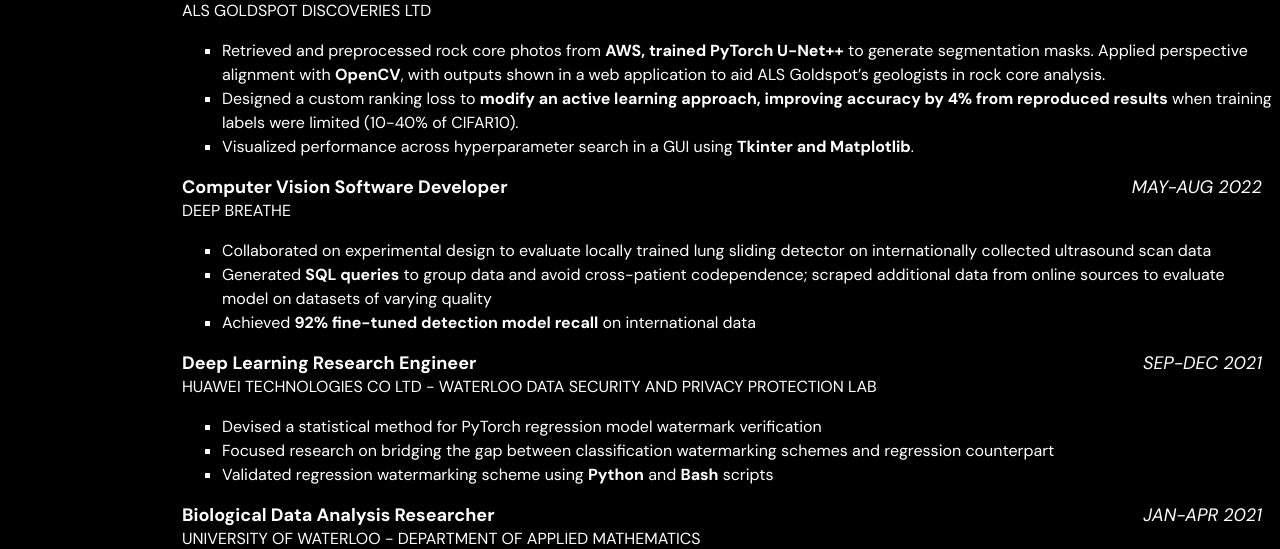
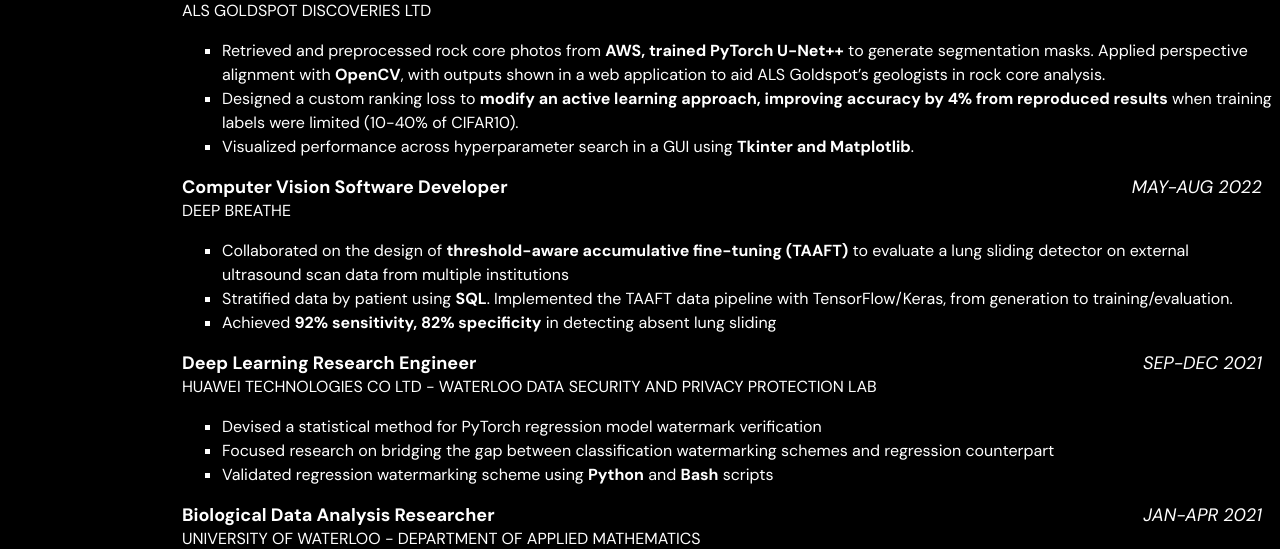
Before and after one commit to hmathlee/personal-website, a FastAPI app: page /resume in a window 1280 px wide. Shown: the part 920-1469 px from the top of the page. Run offline with FastAPI, Linux system fonts and the light colour scheme.

Commit message:
Modified resume

```diff
--- a/templates/resume.html
+++ b/templates/resume.html
@@ -122,11 +122,9 @@
                 <br>
                 DEEP BREATHE
                 <ul style="list-style-type:square;">
-                    <li>Collaborated on experimental design to evaluate locally trained lung sliding detector on
-                        internationally collected ultrasound scan data</li>
-                    <li>Generated <b>SQL queries</b> to group data and avoid cross-patient codependence; scraped additional
-                        data from online sources to evaluate model on datasets of varying quality</li>
-                    <li>Achieved <b>92% fine-tuned detection model recall</b> on international data</li>
+                    <li>Collaborated on the design of <b>threshold-aware accumulative fine-tuning (TAAFT)</b> to evaluate a lung sliding detector on external ultrasound scan data from multiple institutions</li>
+                    <li>Stratified data by patient using <b>SQL</b>. Implemented the TAAFT data pipeline with TensorFlow/Keras, from generation to training/evaluation.</li>
+                    <li>Achieved <b>92% sensitivity, 82% specificity</b> in detecting absent lung sliding</li>
                 </ul>
             </div>
 
```
